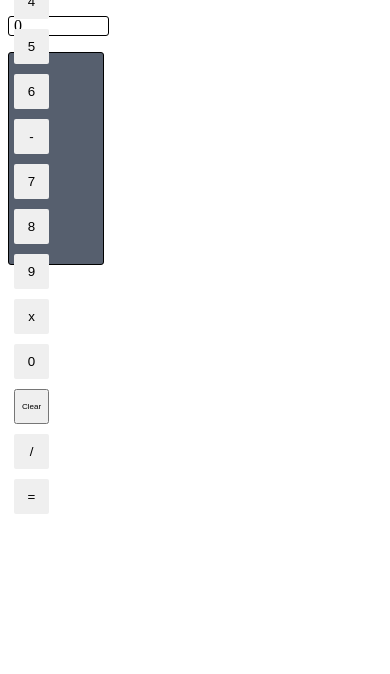
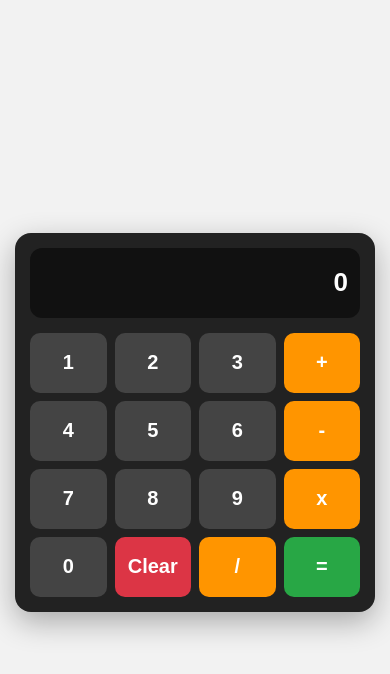
Before and after one commit to sivheng-jpg/Calculator, a plain HTML site: page index.html in a window 390 px wide. Drawn offline with Linux system fonts and the light colour scheme.

Commit message:
update style

```diff
--- a/style.css
+++ b/style.css
@@ -1,35 +1,205 @@
-#groupnum {
-    border-radius: 3px;
-    border: 1px solid black;
-    background-color: rgb(86, 95, 110);
-    width: 25%;
-    height: 25vh;
+/* Reset */
+* {
+    margin: 0;
+    padding: 0;
+    box-sizing: border-box;
+}
+
+/* Page */
+body {
+    min-height: 100vh;
+    display: flex;
     justify-content: center;
     align-items: center;
-    display: flex;
 
+    background: #f2f2f2;
+    font-family: Arial, sans-serif;
 }
 
-#n1,#n2,#n3,#n4,#n5,#n6,#n7,#n8,#n9,#n0,#add,#minus,#multi,#devide,#equal {
-    width: 35px;
-    height: 35px;
-    border: 1px;
-    border-radius: 2px;
-    text-align: center;
-    margin: 5px;
+/* Calculator */
+#cal {
+    width: 360px;
+    max-width: 92%;
+    padding: 20px;
+
+    background: #222;
+    border-radius: 20px;
+
+    box-shadow: 0 10px 30px rgba(0, 0, 0, 0.3);
 }
 
-#clear {
-    font-size: 8px;
-    margin: 5px;
-    width: 35px;
-    height: 35px;
+/* Display */
+#result {
+    width: 100%;
+    min-height: 80px;
+
+    margin-bottom: 20px;
+    padding: 15px;
+
+    display: flex;
+    align-items: center;
+    justify-content: flex-end;
+
+    background: #111;
+    color: white;
+
+    border-radius: 12px;
+
+    font-size: 32px;
+    font-weight: bold;
+
+    overflow-x: auto;
+    white-space: nowrap;
 }
 
-#result {
-    border: 1px solid black;
-    border-radius: 3px;
-    width: 25%;
-    padding-left: 5px;
+/* Number area */
+#number {
+    display: flex;
+    flex-direction: column;
+    gap: 10px;
+}
 
+/* Each row */
+#c1,
+#c2,
+#c3,
+#c4 {
+    display: grid;
+    grid-template-columns: repeat(4, 1fr);
+    gap: 10px;
 }
+
+/* Buttons */
+button {
+    height: 65px;
+
+    border: none;
+    border-radius: 12px;
+
+    background: #444;
+    color: white;
+
+    font-size: 22px;
+    font-weight: bold;
+
+    cursor: pointer;
+
+    transition: 0.15s;
+}
+
+/* Hover */
+button:hover {
+    background: #555;
+}
+
+/* Click */
+button:active {
+    transform: scale(0.95);
+}
+
+/* Operators */
+#add,
+#minus,
+#multi,
+#devide {
+    background: #ff9500;
+}
+
+#add:hover,
+#minus:hover,
+#multi:hover,
+#devide:hover {
+    background: #ffaa33;
+}
+
+/* Equal */
+#equal {
+    background: #28a745;
+}
+
+#equal:hover {
+    background: #35bd55;
+}
+
+/* Clear */
+#clear {
+    background: #dc3545;
+}
+
+#clear:hover {
+    background: #ed4b5a;
+}
+
+
+/* =========================
+   MOBILE
+   ========================= */
+
+@media (max-width: 500px) {
+
+    body {
+        padding: 15px;
+    }
+
+    #cal {
+        width: 100%;
+        max-width: 360px;
+        padding: 15px;
+
+        border-radius: 16px;
+    }
+
+    #result {
+        min-height: 70px;
+        margin-bottom: 15px;
+
+        font-size: 26px;
+        padding: 12px;
+    }
+
+    #number {
+        gap: 8px;
+    }
+
+    #c1,
+    #c2,
+    #c3,
+    #c4 {
+        gap: 8px;
+    }
+
+    button {
+        height: 60px;
+        font-size: 20px;
+        border-radius: 10px;
+    }
+}
+
+
+/* =========================
+   VERY SMALL PHONES
+   ========================= */
+
+@media (max-width: 350px) {
+
+    #cal {
+        padding: 12px;
+    }
+
+    #result {
+        min-height: 60px;
+        font-size: 22px;
+    }
+
+    #c1,
+    #c2,
+    #c3,
+    #c4 {
+        gap: 6px;
+    }
+
+    button {
+        height: 52px;
+        font-size: 18px;
+    }
+}
```
